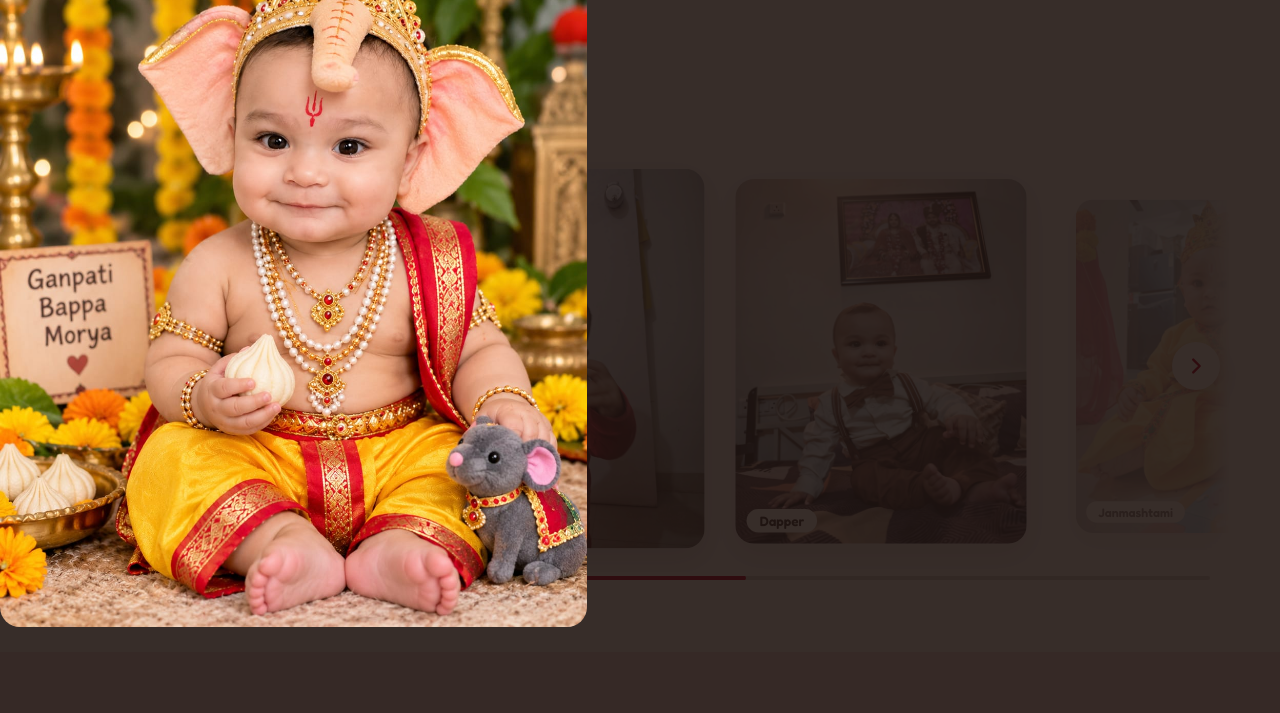
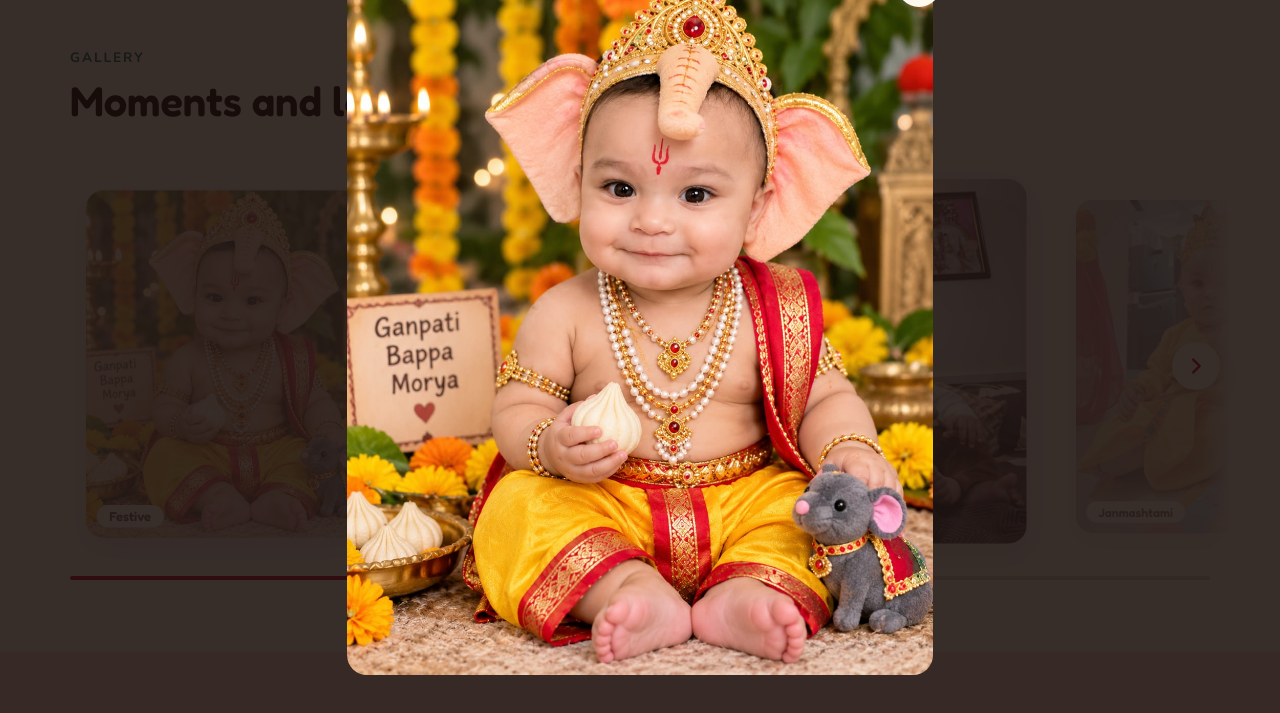
Before and after one commit to Sengar-Tech/ved2verse_website, a plain HTML site: page index.html in a window 1280 px wide. Both pictures are taken after a click on the button "Festive". Shown: the part 1579-2292 px from the top of the page. Drawn offline with nearby package versions, Linux system fonts and the light colour scheme; no server answers.

Commit message:
Center the photo lightbox dialog on screen
Co-Authored-By: Claude Sonnet 5.5 <noreply@anthropic.com>

```diff
--- a/styles.css
+++ b/styles.css
@@ -119,7 +119,7 @@ footer .logo{color:var(--cream)}
 footer .small{opacity:.7;font-size:.9rem}
 
 /* lightbox */
-dialog{border:0;padding:0;background:transparent;max-width:min(92vw,720px);max-height:92vh;overflow:visible}
+dialog{margin:auto;border:0;padding:0;background:transparent;max-width:min(92vw,720px);max-height:92vh;overflow:visible}
 dialog::backdrop{background:rgba(20,10,8,.85)}
 dialog img{max-height:88vh;width:auto;max-width:100%;margin:auto;border-radius:var(--r)}
 .close{position:absolute;top:-8px;right:-8px;width:44px;height:44px;border-radius:50%;border:0;background:var(--cream);color:var(--ink);cursor:pointer;display:grid;place-items:center;z-index:2}
```
